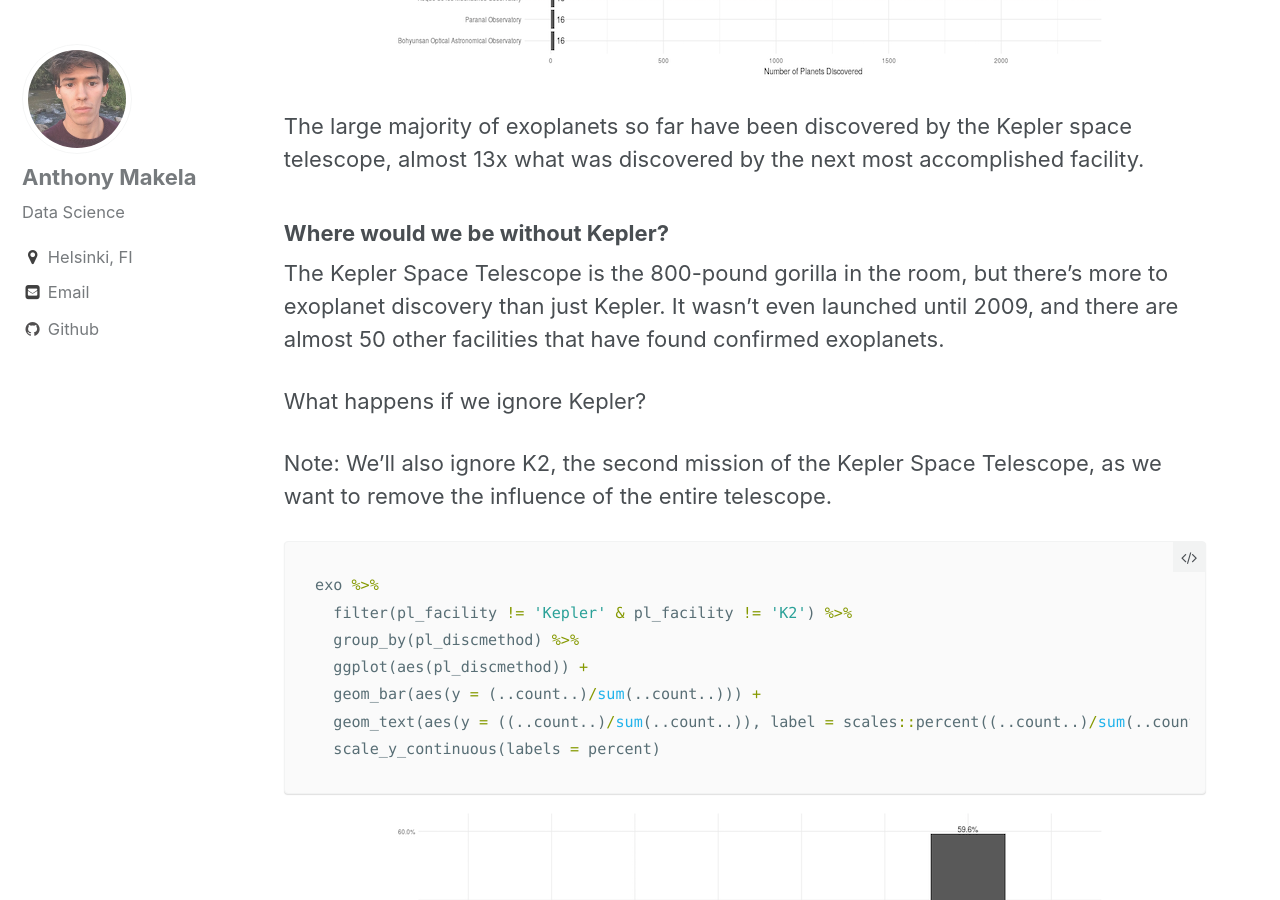
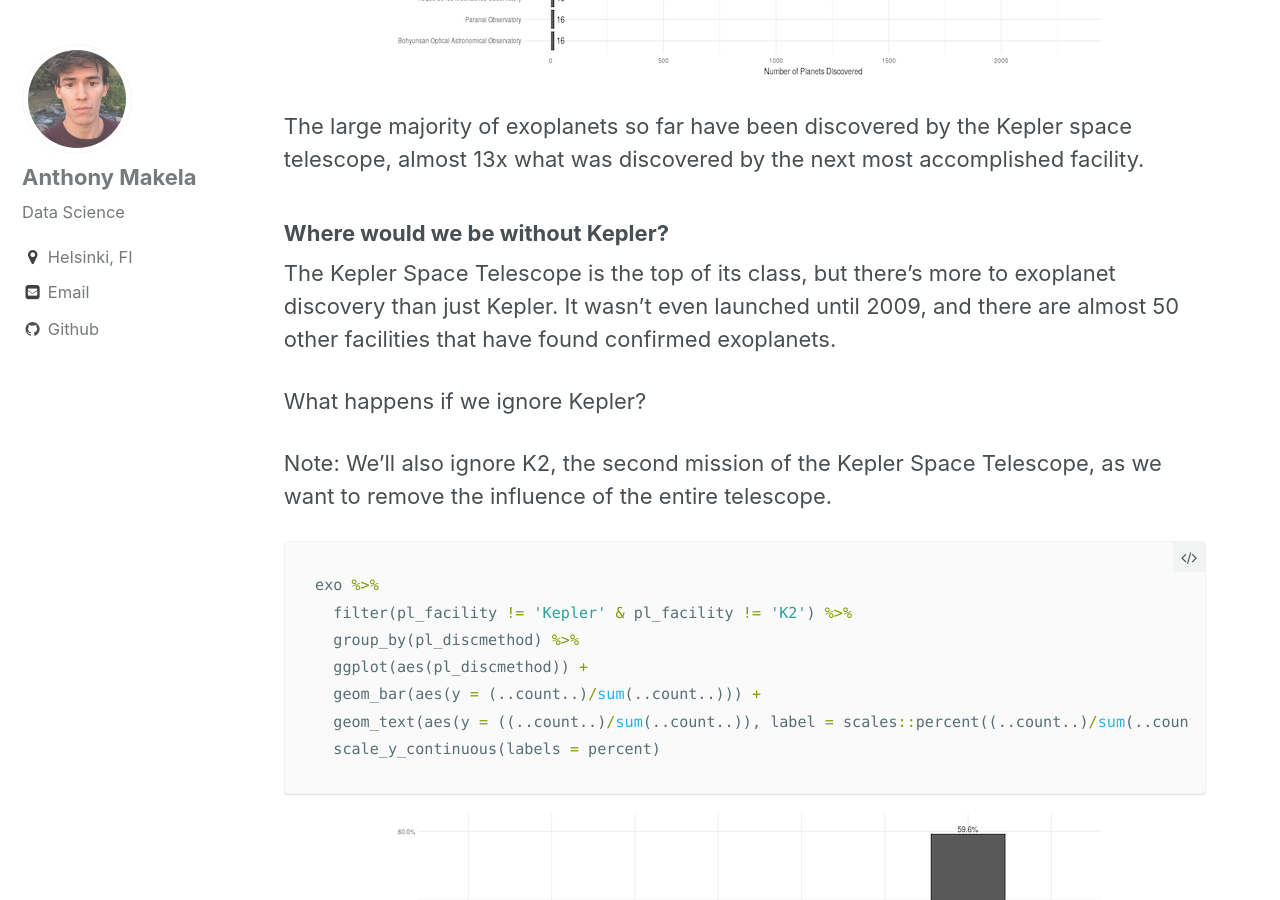
Before and after one commit to anthonymakela/anthonymakela.github.io, a Jekyll site: the page built from _posts/2019-01-01-Analysis-On-Exoplanets.md, in a window 1280 px wide and 900 px high, scrolled down 6695 px. Built offline with Jekyll 4.4.1, drawn with Linux system fonts in a browser that asks for light colours; nearby versions of some CDN libraries; some of the changed text lies outside the part shown.

Commit message:
Exoplanets

```diff
--- a/_posts/2019-01-01-Analysis-On-Exoplanets.md
+++ b/_posts/2019-01-01-Analysis-On-Exoplanets.md
@@ -178,7 +178,7 @@ The large majority of exoplanets so far have been discovered by the Kepler space
 
 ### Where would we be without Kepler?
 
-The Kepler Space Telescope is the 800-pound gorilla in the room, but there's more to exoplanet discovery than just Kepler. It wasn't even launched until 2009, and there are almost 50 other facilities that have found confirmed exoplanets.
+The Kepler Space Telescope is the top of its class, but there's more to exoplanet discovery than just Kepler. It wasn't even launched until 2009, and there are almost 50 other facilities that have found confirmed exoplanets.
 
 What happens if we ignore Kepler?
 
```
Also changed, not shown: other parts of _posts/2019-01-01-Analysis-On-Exoplanets.md (+4 -4 lines), 2 other files.
